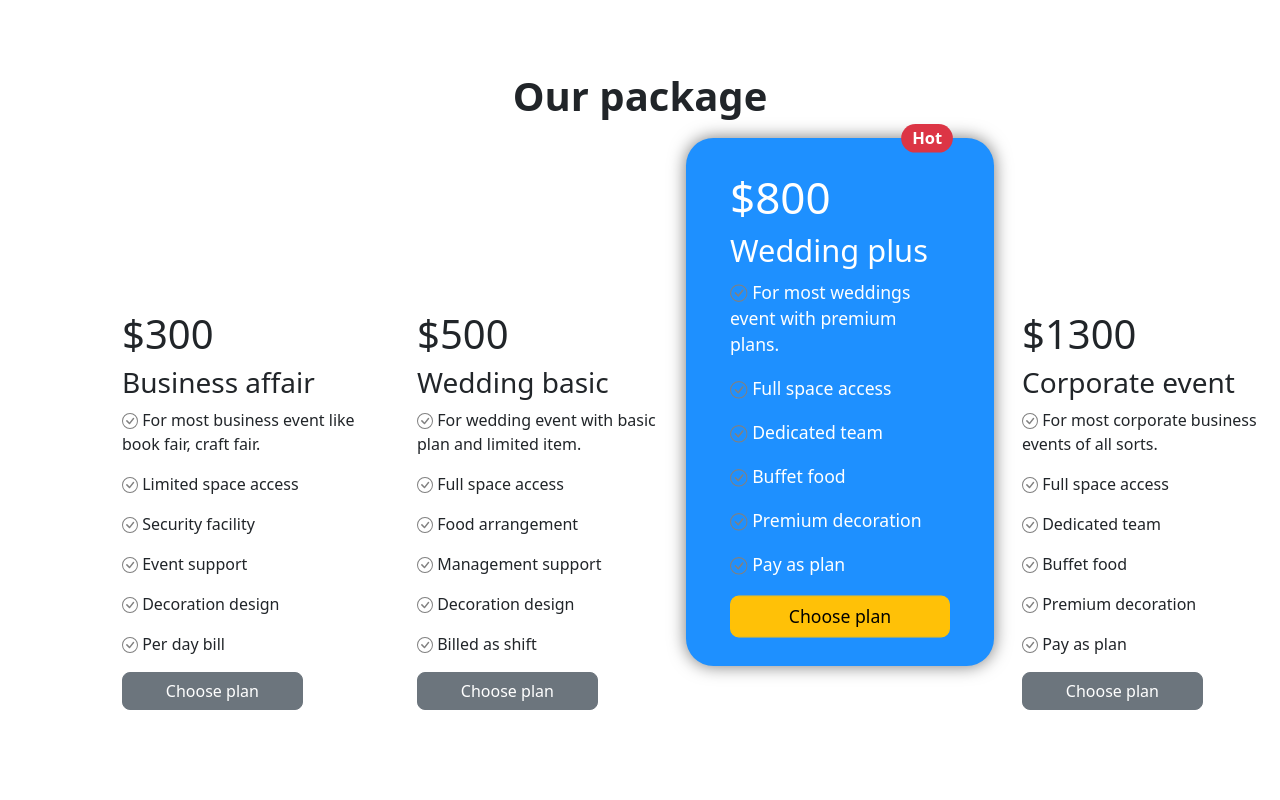
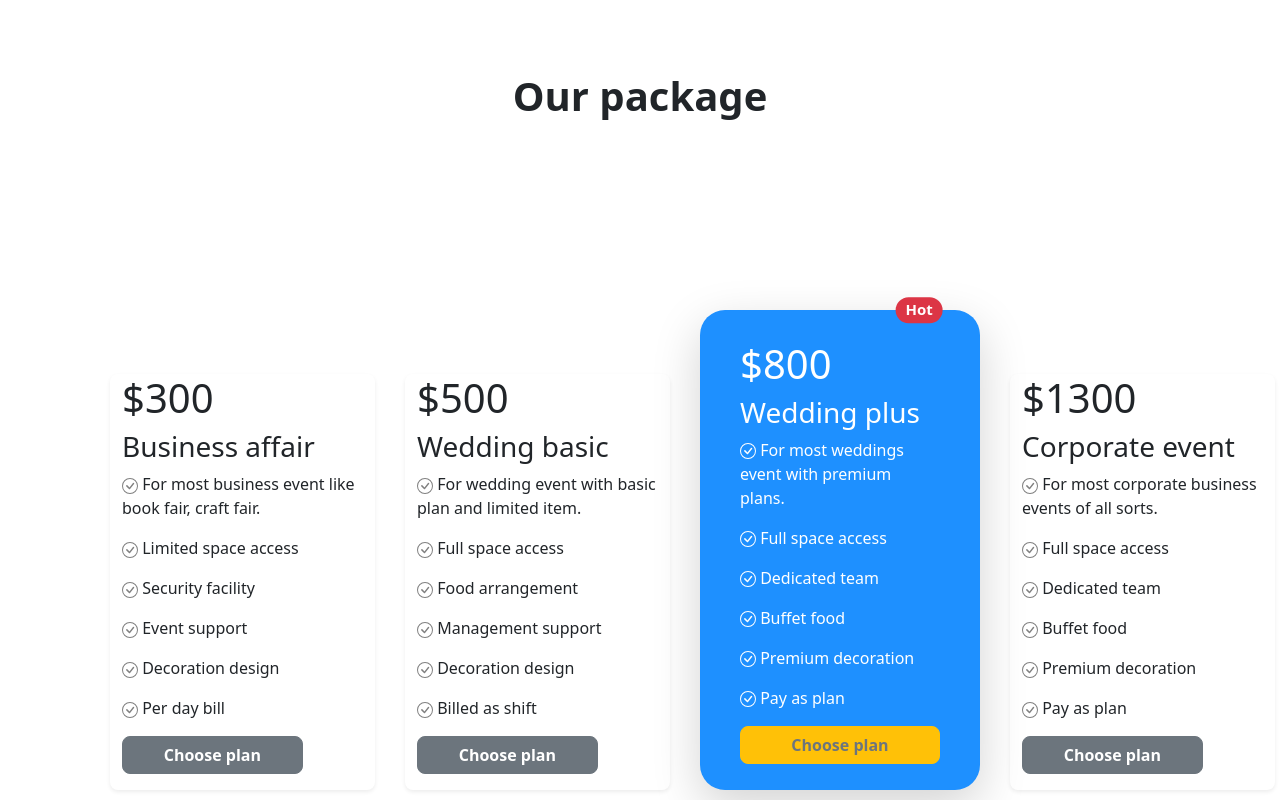
Before and after one commit to aaachris1820/module13-5, a plain HTML site: page index.html in a window 1280 px wide. Shown: the part 1180-1980 px from the top of the page. Drawn offline with Linux system fonts and the light colour scheme.

Commit message:
fixed the height issue of pricing section

```diff
--- a/index.html
+++ b/index.html
@@ -121,8 +121,8 @@
         <section class="container package mb-100">
 
             <h1 class="fw-semibold text-center package-header">Our package</h1>
-            <div class="row gy-5 package-row flex-xl-nowrap justify-content-evenly">
-                <div class="col-12 col-md-6 col-lg-3 ">
+            <div class="row gy-5 package-row flex-xl-nowrap justify-content-evenly align-items-end">
+                <div class="col-12 col-md-6 col-lg-3 shadow-sm pb-3 rounded-3">
                     <h1>$300</h1>
                     <h3>Business affair</h3>
                     <p><img src="icons/check-circle.svg" alt=""> For most business event like book fair, craft fair.</p>
@@ -131,33 +131,33 @@
                     <p><img src="icons/check-circle.svg" alt=""> Event support</p>
                     <p><img src="icons/check-circle.svg" alt=""> Decoration design</p>
                     <p><img src="icons/check-circle.svg" alt=""> Per day bill</p>
-                    <button class="btn btn-secondary btn rounded-3 w-75">Choose plan</button>
+                    <button class="btn btn-secondary btn rounded-3 w-75 fw-semibold">Choose plan</button>
                 </div>
-                <div class="col-12 col-md-6 col-lg-3 ">
+                <div class="col-12 col-md-6 col-lg-3 shadow-sm pb-3 rounded-3">
                     <h1>$500</h1>
                     <h3>Wedding basic</h3>
-                    <p><img src="icons/check-circle.svg" alt=""> For wedding event with basic plan and limited item.</p>
+                    <p><img src="icons/check-circle.svg" alt="" class=""> For wedding event with basic plan and limited item.</p>
                     <p><img src="icons/check-circle.svg" alt=""> Full space access</p>
                     <p><img src="icons/check-circle.svg" alt=""> Food arrangement</p>
                     <p><img src="icons/check-circle.svg" alt=""> Management support</p>
                     <p><img src="icons/check-circle.svg" alt=""> Decoration design</p>
                     <p><img src="icons/check-circle.svg" alt=""> Billed as shift</p>
-                    <button class="btn btn-secondary btn rounded-3 w-75">Choose plan</button>
+                    <button class="btn btn-secondary btn rounded-3 w-75 fw-semibold">Choose plan</button>
                 </div>
-                <div class="col-12 col-md-6 col-lg-3 negmt package-1">
+                <div class="col-12 col-md-6 col-lg-3 package-1 shadow-lg">
                         <span class="badge rounded-pill text-bg-danger hot translate-middle">Hot</span>
                         <h1>$800</h1>
                         <h3>Wedding plus</h3>
-                        <p><img src="icons/check-circle.svg" alt=""> For most weddings event with premium plans.</p>
-                        <p><img src="icons/check-circle.svg" alt=""> Full space access</p>
-                        <p><img src="icons/check-circle.svg" alt=""> Dedicated team</p>
-                        <p><img src="icons/check-circle.svg" alt=""> Buffet food</p>
-                        <p><img src="icons/check-circle.svg" alt=""> Premium decoration </p>
-                        <p><img src="icons/check-circle.svg" alt=""> Pay as plan</p>
-                        <button class="btn btn-warning btn rounded-3 w-100">Choose plan</button>
+                        <p><img src="icons/check-circle-white.svg" alt=""> For most weddings event with premium plans.</p>
+                        <p><img src="icons/check-circle-white.svg" alt=""> Full space access</p>
+                        <p><img src="icons/check-circle-white.svg" alt=""> Dedicated team</p>
+                        <p><img src="icons/check-circle-white.svg" alt=""> Buffet food</p>
+                        <p><img src="icons/check-circle-white.svg" alt=""> Premium decoration </p>
+                        <p><img src="icons/check-circle-white.svg" alt=""> Pay as plan</p>
+                        <button class="btn btn-warning text-secondary text-bg-warning fw-bold btn rounded-3 w-100">Choose plan</button>
 
                 </div>
-                <div class="col-12 col-md-6 col-lg-3">
+                <div class="col-12 col-md-6 col-lg-3 shadow-sm pb-3 rounded-3">
                     <h1>$1300</h1>
                     <h3>Corporate event</h3>
                     <p ><img src="icons/check-circle.svg" alt=""> For most corporate business events of all sorts.</p>
@@ -166,7 +166,7 @@
                     <p><img src="icons/check-circle.svg" alt=""> Buffet food</p>
                     <p><img src="icons/check-circle.svg" alt=""> Premium decoration</p>
                     <p><img src="icons/check-circle.svg" alt=""> Pay as plan</p>
-                    <button class="btn btn-secondary btn rounded-3 w-75">Choose plan</button>
+                    <button class="btn btn-secondary btn fw-semibold rounded-3 w-75">Choose plan</button>
                 </div>
             </div>
         </section>
--- a/style.css
+++ b/style.css
@@ -45,9 +45,6 @@
 
 /* package style */
 
-.package {
-
-}
 
 .package-header {
     margin-bottom: 150px;
@@ -64,12 +61,13 @@
     box-shadow: 0px 0px  15px 0px rgb(119, 119, 119);
     background-color:dodgerblue;
     color: white;
-    transform: scale(1.1);
     padding: 30px 40px;
     border-radius: 25px;
     height: 480px;
     width: 280px;
 }
+
+
 
 .hot {
     position: absolute;
```
Also changed, not shown: icons/check-circle-white.svg (added).
